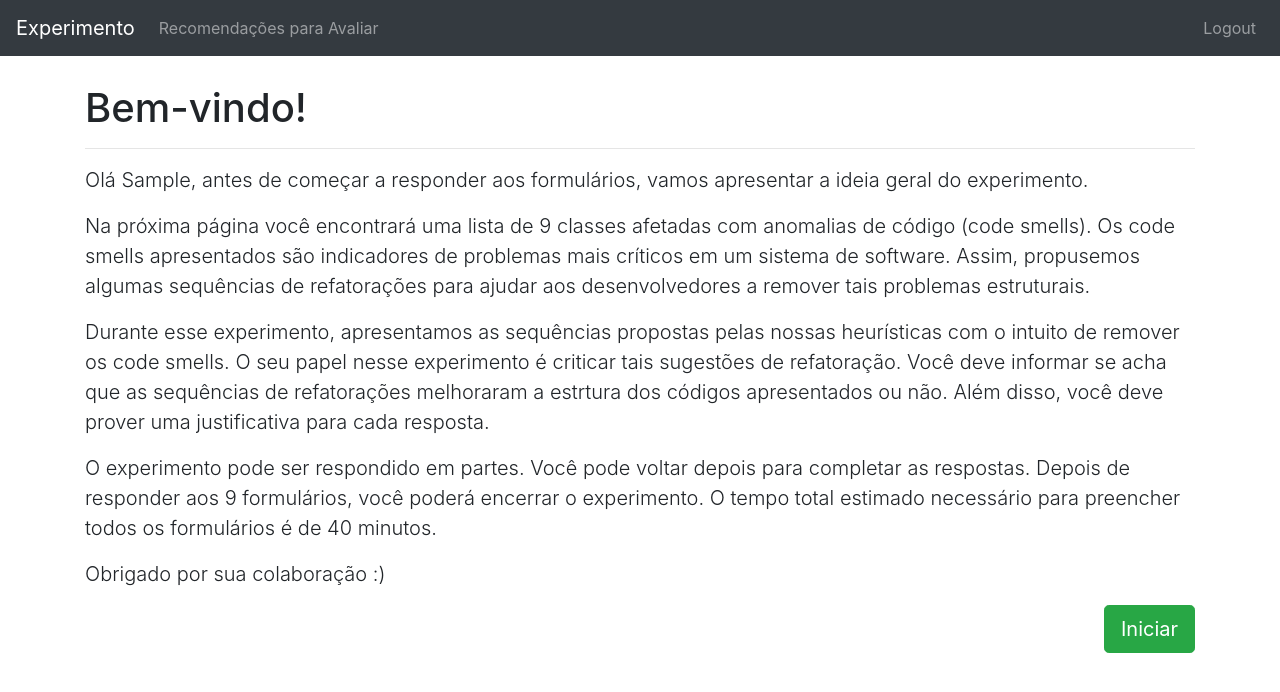
After one commit to diegocedrim/refresh-experiment, a Django app: page /recommendations/welcome/ in a window 1280 px wide. The commit adds this page. Shown: the top 692 px of the page. Run offline with Django 3.2, Linux system fonts and the light colour scheme; the visitor is signed in with stand-in values (Sample User, id 1); data that the repository does not hold is empty; some libraries are stand-ins or nearby versions.

Commit message:
pagina de bem vindo

```diff
--- /dev/null
+++ b/recommendations/templates/recommendations/welcome.html
@@ -0,0 +1,50 @@
+{% extends 'base.html' %}
+{% load static %}
+
+
+
+{% block content %}
+
+
+    <h1 class="mt-1">Bem-vindo!</h1>
+    <hr/>
+
+    <p class="lead">
+        Olá {{ user.first_name }}, antes de começar a responder aos formulários,
+        vamos apresentar a ideia geral do experimento.
+    </p>
+
+    <p class="lead">
+        Na próxima página você encontrará uma lista de 9 classes afetadas com anomalias de
+        código (code smells). Os code smells apresentados são indicadores
+        de problemas mais críticos em um sistema de software. Assim, propusemos algumas
+        sequências de refatorações para ajudar aos desenvolvedores a remover tais problemas
+        estruturais.
+    </p>
+
+
+    <p class="lead">
+        Durante esse experimento, apresentamos as sequências propostas pelas nossas heurísticas
+        com o intuito de remover os code smells. O seu papel nesse experimento é criticar tais
+        sugestões de refatoração. Você deve informar se acha que as sequências de refatorações
+        melhoraram a estrtura dos códigos apresentados ou não. Além disso, você deve prover
+        uma justificativa para cada resposta.
+    </p>
+
+    <p class="lead">
+        O experimento pode ser respondido em partes. Você pode voltar depois para completar as
+        respostas. Depois de responder aos 9 formulários, você poderá encerrar o experimento.
+        O tempo total estimado necessário para preencher todos os formulários é de 40 minutos.
+    </p>
+
+     <p class="lead">
+        Obrigado por sua colaboração :)
+    </p>
+
+
+    <p class="text-right">
+        <a href="{% url 'index' %}" class="btn btn-success btn-lg" role="button">Iniciar</a>
+    </p>
+
+
+{% endblock %}
--- a/recommendations/urls.py
+++ b/recommendations/urls.py
@@ -10,4 +10,5 @@ urlpatterns = [
     url(r'^finish/$', views.finish, name='finish'),
     url(r'^confirmation/$', views.confirmation, name='confirmation'),
     url(r'^cannot/$', views.cannot, name='cannot'),
+    url(r'^welcome/$', views.welcome, name='welcome'),
 ]
--- a/recommendations/views.py
+++ b/recommendations/views.py
@@ -117,3 +117,10 @@ def confirmation(request):
 @login_required
 def the_end(request):
     return render(request, 'recommendations/the_end.html')
+
+
+@login_required
+def welcome(request):
+    if BatchFeedback.objects.filter(user=request.user).exists():
+        return HttpResponseRedirect(reverse('index'))
+    return render(request, 'recommendations/welcome.html', context={'user':request.user})
--- a/refresh_experiment/settings.py
+++ b/refresh_experiment/settings.py
@@ -127,7 +127,7 @@ USE_TZ = True
 # https://docs.djangoproject.com/en/2.0/howto/static-files/
 
 STATIC_URL = '/static/'
-LOGIN_REDIRECT_URL = '/recommendations/'
+LOGIN_REDIRECT_URL = '/recommendations/welcome'
 LOGIN_URL = '/login/'
 STATICFILES_DIRS = [
     os.path.join(BASE_DIR, "static"),
```
Also changed, not shown: templates/login.html (+6 -6 lines).
